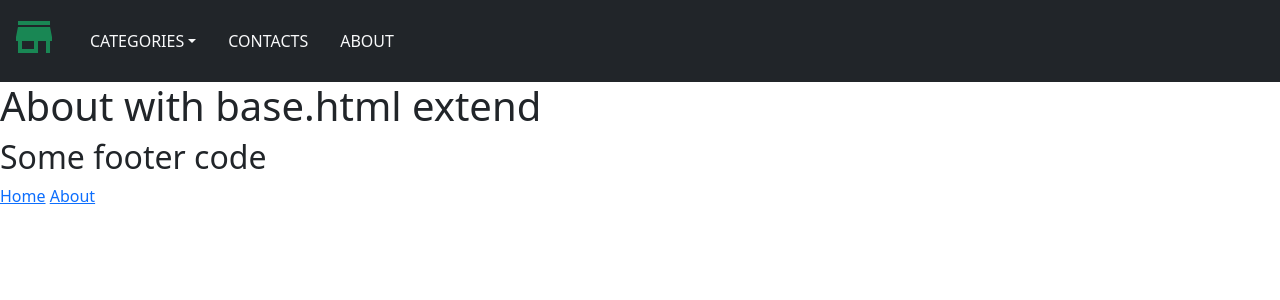
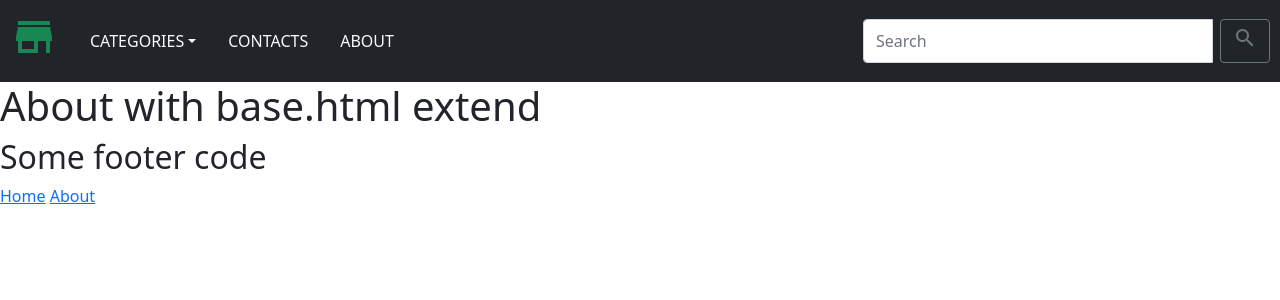
Before and after one commit to AlexBulavin/ecommerce-project, a Django app: page /about/ in a window 1280 px wide. Shown: the top 300 px of the page. Run offline with Django 3.2, Linux system fonts and the light colour scheme.

Commit message:
Add navbar collapsing and static files

```diff
--- a/ecommerce/settings.py
+++ b/ecommerce/settings.py
@@ -125,6 +125,12 @@ USE_TZ = True
 # Static files (CSS, JavaScript, Images)
 # https://docs.djangoproject.com/en/3.2/howto/static-files/
 
+STATICFILES_DIRS = [
+    BASE_DIR / 'ecommerce/static/' #Задаём путь для статических файлов
+]
+
+STATIC_ROOT = BASE_DIR / 'static' #Реальный пуль к медиафайлам
+
 STATIC_URL = '/static/'
 
 # Default primary key field type
--- a/shop/templates/base.html
+++ b/shop/templates/base.html
@@ -24,6 +24,10 @@
 <!--</header>-->
 <nav class="navbar navbar-expand-md navbar-light bg-dark" >
   <a href="#" class="navbar-brand "><i class="material-icons text-success md-48" style="font-size: 48px; margin-left: 10px">store</i></a>
+  <button class="navbar-toggler bg-light" style="margin-right: 10px" type="button" data-bs-toggle="collapse" data-bs-target="#navbarNav" aria-controls="navbarNav" aria-expanded="false" aria-label="Toggle navigation">
+    <span class="navbar-toggler-icon"></span>
+  </button>
+    <div class="collapse navbar-collapse justify-content-between" id="navbarNav">
       <ul class="navbar-nav">
         <li class="nav-item dropdown" ><a class="nav-link text-light text-uppercase font-weight-bold px-3 dropdown-toggle" data-bs-toggle="dropdown" aria-expanded="false" onmouseover="this.style.backgroundColor='#777';" onmouseout="this.style.backgroundColor='#212529';">Categories</a>
           <div class="dropdown-menu">
@@ -37,6 +41,18 @@
         <li class="nav-item"><a class="nav-link text-light text-uppercase font-weight-bold px-3" href="" onmouseover="this.style.backgroundColor='#777';" onmouseout="this.style.backgroundColor='#212529';">Contacts</a></li>
         <li class="nav-item"><a class="nav-link text-light text-uppercase font-weight-bold px-3" href="" onmouseover="this.style.backgroundColor='#777';" onmouseout="this.style.backgroundColor='#212529';">About</a></li>
       </ul>
+
+      <form class="form-inline" >
+        <div class="input-group">
+          <input class="form-control me-2" type="text" placeholder="Search" aria-label="Search" style="width: 350px">
+            <div>
+              <button class="btn btn-outline-secondary" style="margin-right: 10px">
+                <i class="material-icons" style="font-size: 24px; ">search</i>
+              </button>
+            </div>
+        </div>
+      </form>
+    </div>
 </nav>
 
 {% block content %}
```
Also changed, not shown: ecommerce/static/beauty.png (added), ecommerce/static/black-sheep.png (added), ecommerce/static/happy.png (added), ecommerce/static/lego.png (added), ecommerce/static/minion.png (added), ecommerce/static/sad-clown.png (added), ecommerce/static/sale1.png (added), ecommerce/static/teddy.png (added). Lines whose indentation alone changed are shown as unchanged.
